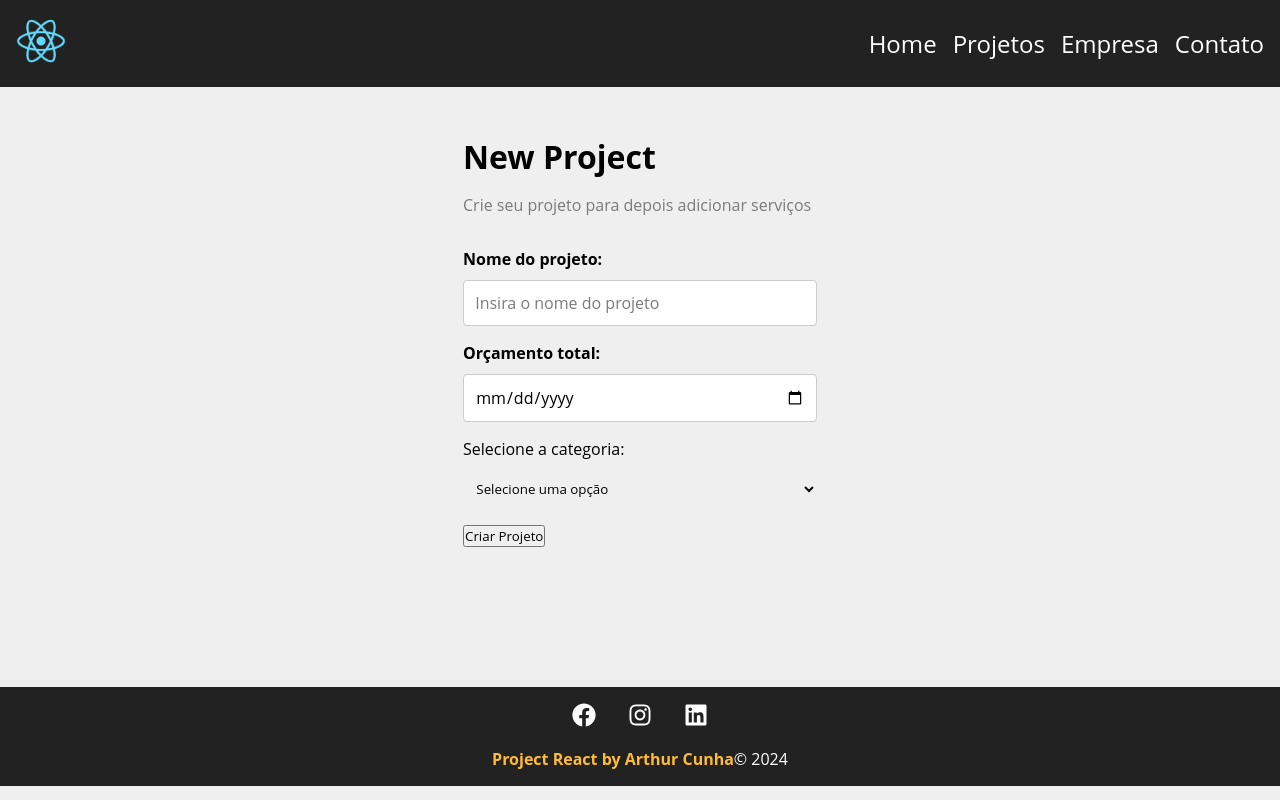
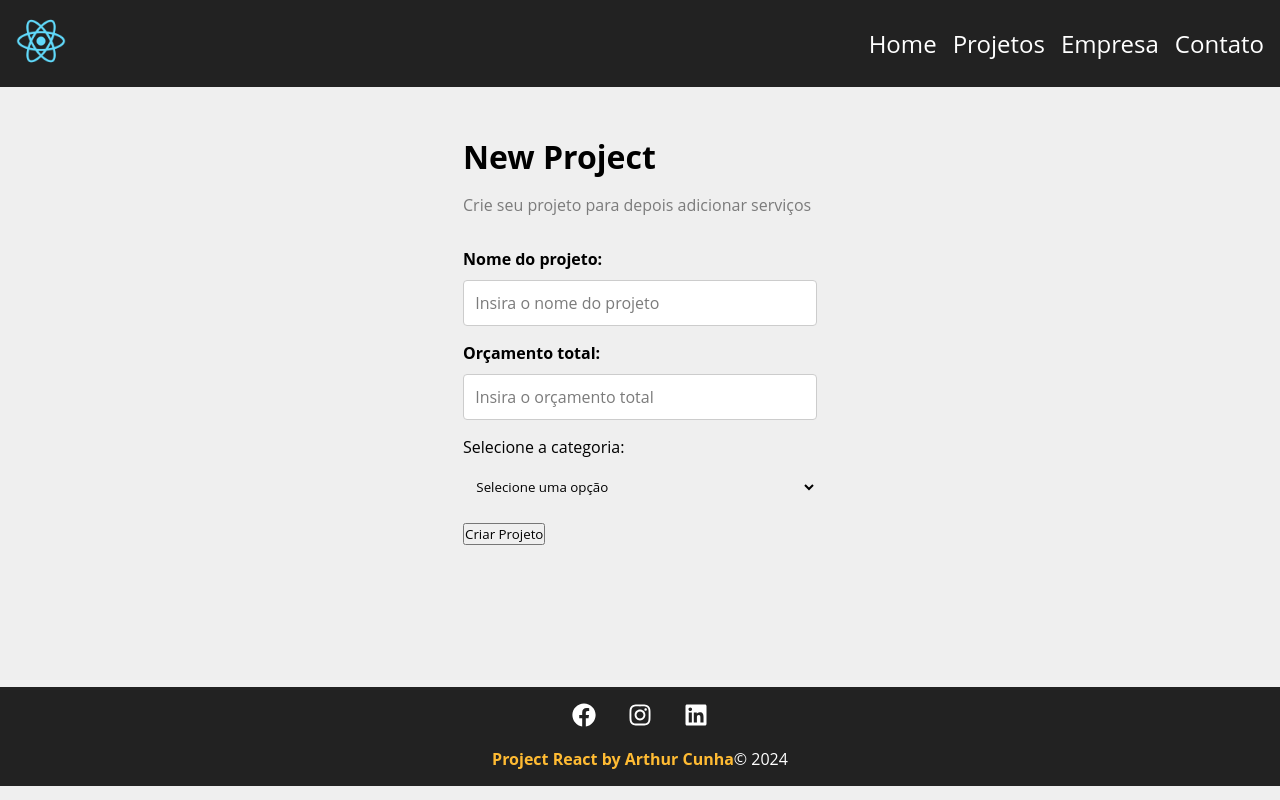
Before and after one commit to ArthurCunha-Dev/costs, a React (Create React App) app: page /newproject in a window 1280 px wide. Built offline with nearby package versions, Linux system fonts and the light colour scheme; data requests are answered from the project's data file.

Commit message:
ajuste atributo de orçamento

```diff
--- a/src/components/project/ProjectForm.js
+++ b/src/components/project/ProjectForm.js
@@ -53,7 +53,7 @@ function ProjectForm({ handleSubmit, btnText, projectData }) {
             />
             <div>
                 <Input
-                    type="date"
+                    type="number"
                     text="Orçamento total"
                     name="budget"
                     placeholder="Insira o orçamento total"
```
